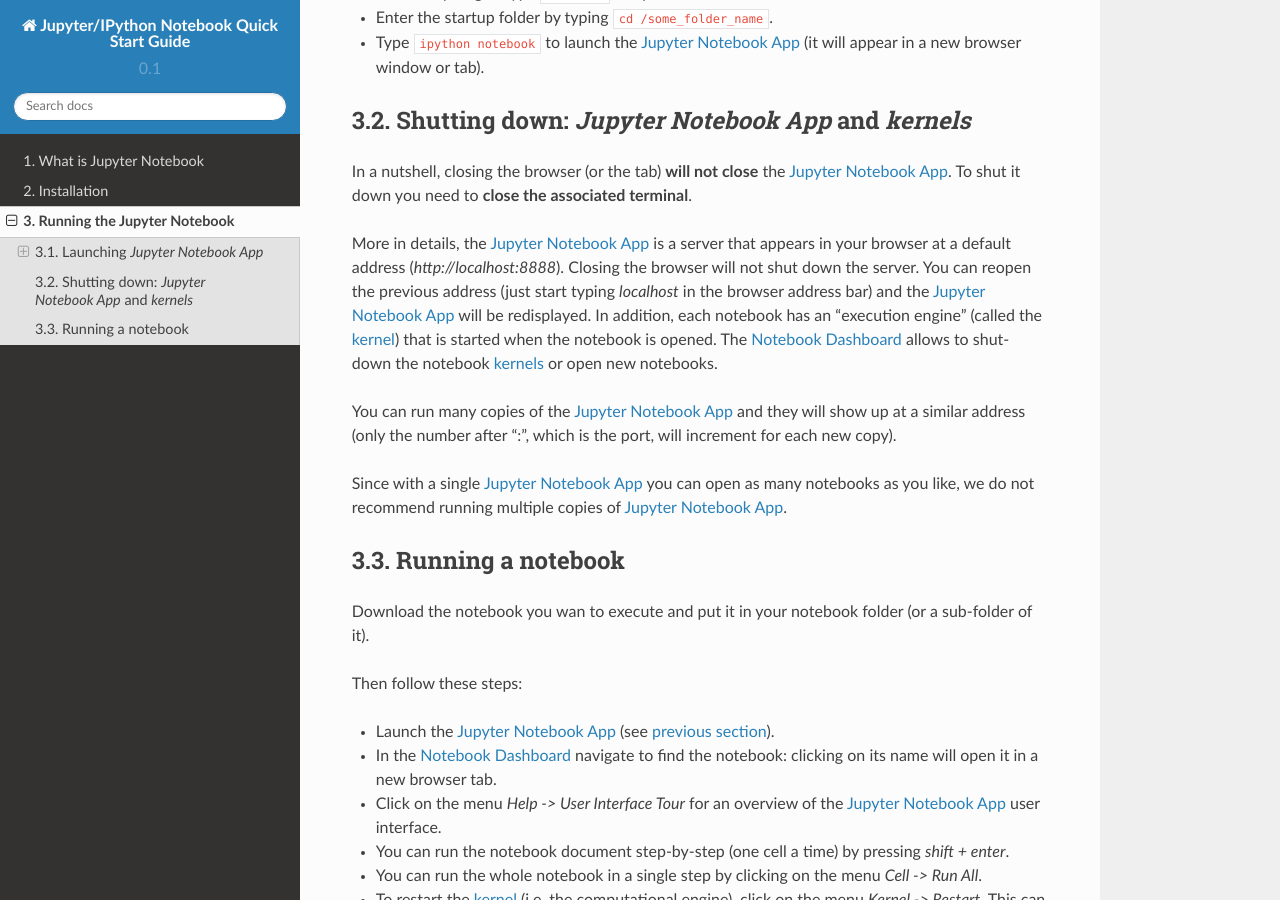
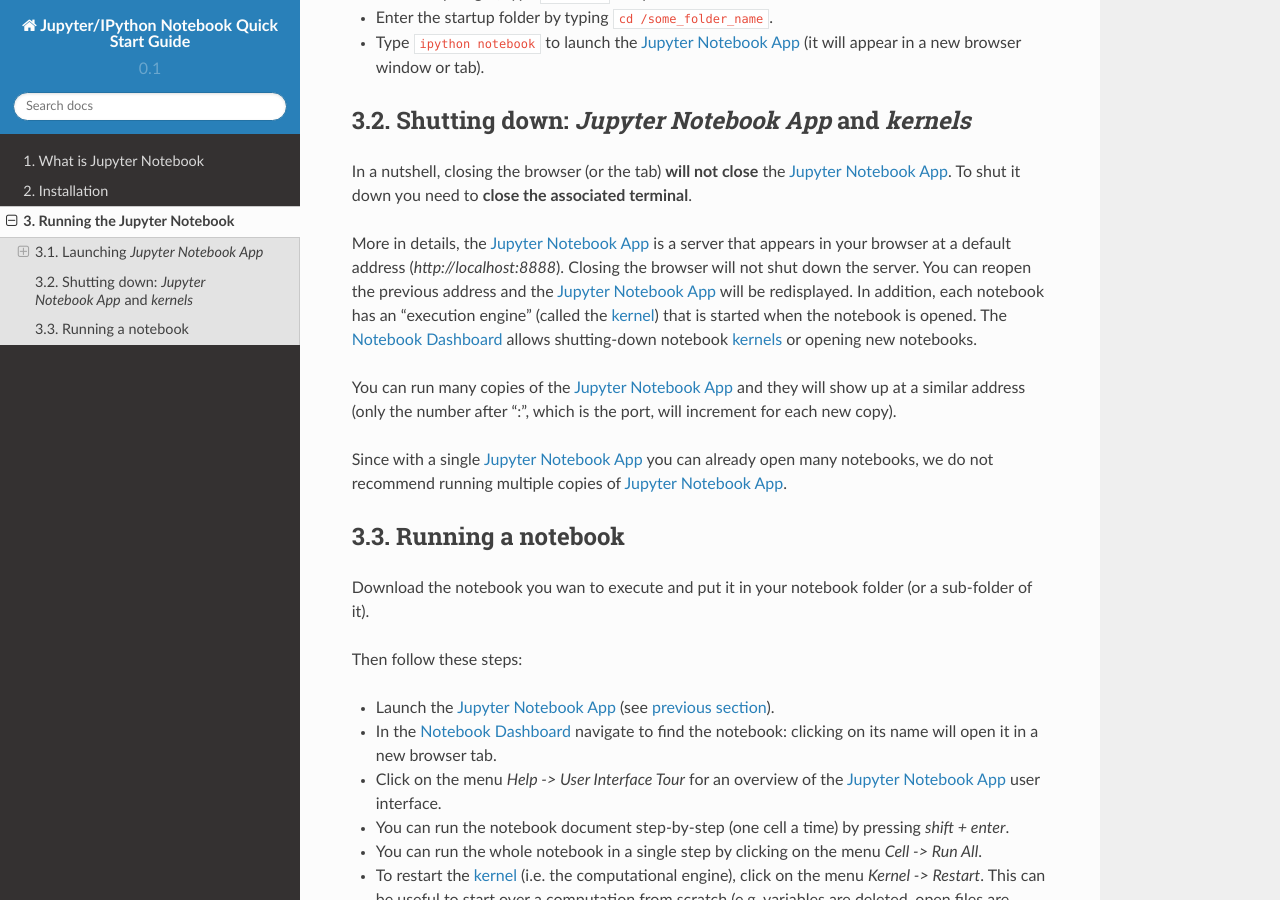
Before and after one commit to tritemio/jupyter_notebook_beginner_guide, a Sphinx documentation site: the page built from docs/execute.rst, in a window 1280 px wide and 900 px high, scrolled down 1026 px. Built offline with Sphinx 7.4.7 and the Read the Docs theme 2.0.0, drawn with Linux system fonts in a browser that asks for light colours.

Commit message:
Update execute.rst

```diff
--- a/docs/execute.rst
+++ b/docs/execute.rst
@@ -69,17 +69,19 @@
 the :ref:`notebook_app` is a server that appears in your browser
 at a default address (*http://localhost:8888*).
 Closing the browser will not shut down the server.
-You can reopen the previous address (just start typing *localhost* in the
-browser address bar) and the :ref:`notebook_app` will be redisplayed.
+You can reopen the previous address
+and the :ref:`notebook_app` will be redisplayed.
 In addition, each notebook has an "execution engine" (called the :ref:`kernel`)
 that is started when the notebook is opened.
-The :ref:`dashboard` allows to shut-down
-the notebook :ref:`kernels <kernel>` or open new notebooks.
+The :ref:`dashboard` allows shutting-down
+notebook :ref:`kernels <kernel>` or opening new notebooks.
 
 You can run many copies of the :ref:`notebook_app` and they will show
-up at a similar address (only the number after ":", which is the port, will increment for each new copy).
+up at a similar address (only the number after ":", which is the port,
+will increment for each new copy).
 
-Since with a single :ref:`notebook_app` you can open as many notebooks as you like, we do not recommend running multiple copies of :ref:`notebook_app`.
+Since with a single :ref:`notebook_app` you can already open many notebooks,
+we do not recommend running multiple copies of :ref:`notebook_app`.
 
 Running a notebook
 ------------------
```
